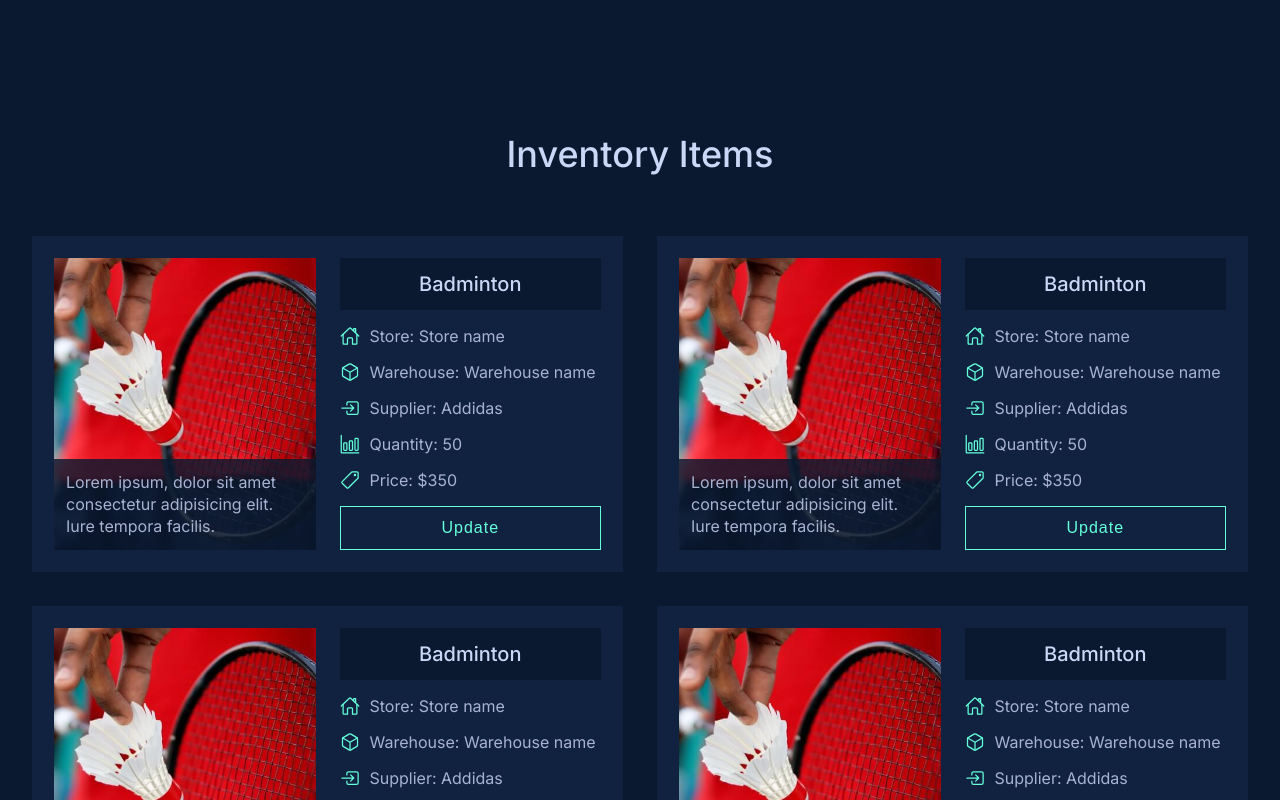
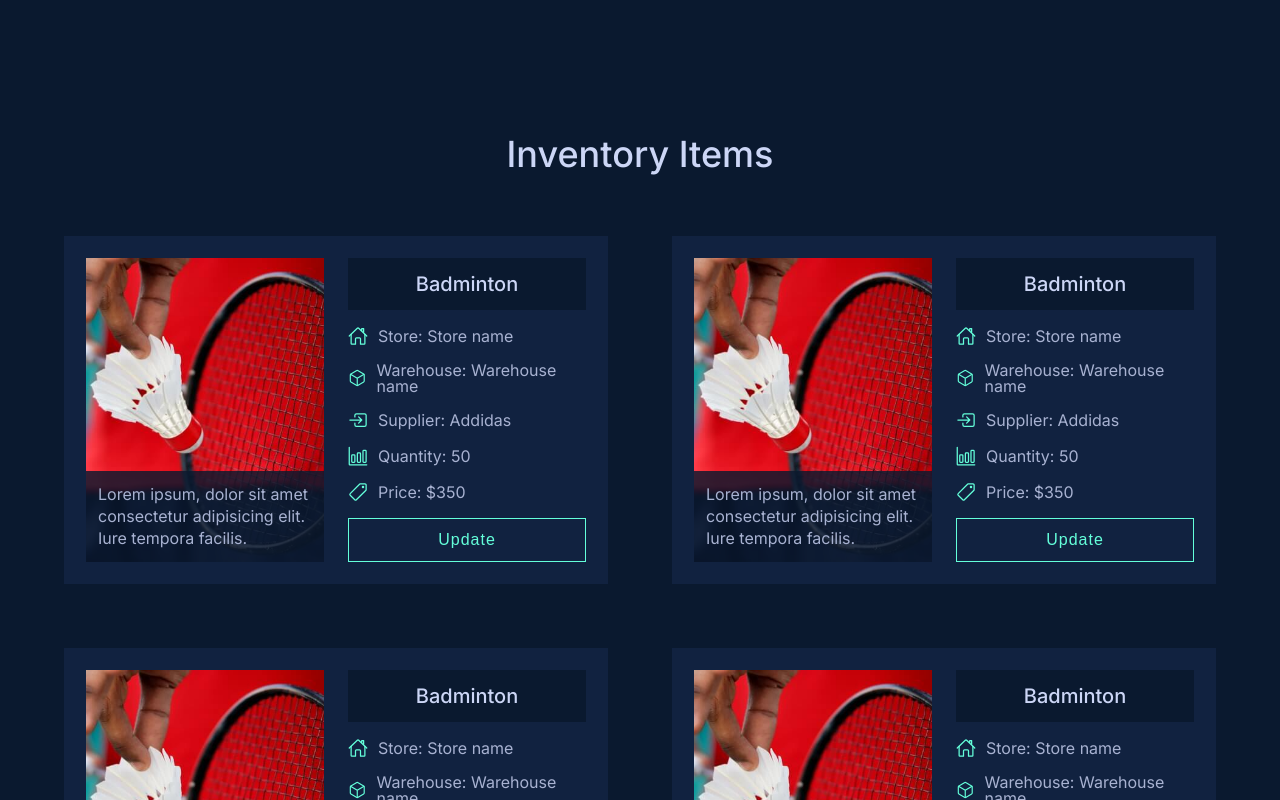
Before and after one commit to tanvirch0750/Sports-Zone-Inventory---Client, a React (Create React App) app: page / in a window 1280 px wide. Shown: the part 2920-3720 px from the top of the page. Built offline with nearby package versions, Linux system fonts and the light colour scheme; no server answers.

Commit message:
improved inventory item design

```diff
--- a/src/components/InventoryItems/InventoryItems.css
+++ b/src/components/InventoryItems/InventoryItems.css
@@ -13,9 +13,9 @@
 .inventory-items {
   display: grid;
   grid-template-columns: 1fr 1fr;
-  grid-gap: 3.4rem;
+  grid-gap: 6.4rem;
 }
 
 .inventory-item-inner {
-  padding: 0 3.2rem;
+  padding: 0 6.4rem;
 }
```
